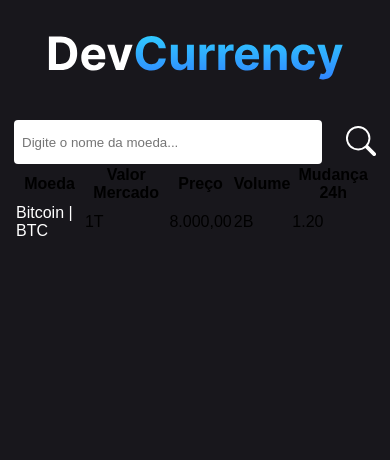
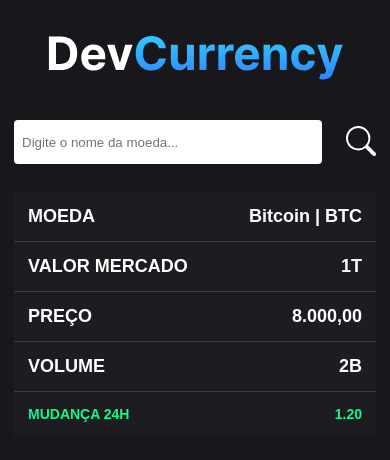
Before and after one commit to GilCarvalhal/criptoapp_react_typescript, a React (Vite) app: page / in a window 390 px wide. Shown: the top 460 px of the page. Built offline with nearby package versions, Linux system fonts and the light colour scheme.

Commit message:
Estilizando a lista

```diff
--- a/src/pages/home/home.module.css
+++ b/src/pages/home/home.module.css
@@ -20,3 +20,103 @@
 .form button {
   background: transparent;
 }
+
+table {
+  border-collapse: separate;
+  border-spacing: 0 14px;
+  margin: 0;
+  padding: 0;
+  width: 100%;
+  table-layout: fixed;
+}
+
+table caption {
+  font-size: 16px;
+  margin: 0.5em 0 0.75em;
+}
+
+th {
+  color: #fff;
+}
+
+.tr {
+  background-color: #1d1c20;
+}
+
+td:first-child,
+th:first-child {
+  border-radius: 8px 0 0 8px;
+}
+
+td:first-child,
+th:first-child {
+  border-radius: 0 8px 8px 0;
+}
+
+table th,
+table td {
+  padding: 14px;
+  text-align: center;
+}
+
+.tdLabel {
+  font-weight: bold;
+  font-size: 18px;
+  color: #fff;
+}
+
+.tdProfit {
+  color: #12f98a;
+  font-weight: bold;
+}
+
+.tdLoss {
+  color: #f91257;
+  font-weight: bold;
+}
+
+/* RESPONSIVIDADE TABELA */
+@media screen and (max-width: 600px) {
+  table {
+    border: 0;
+  }
+
+  table thead {
+    border: none;
+    clip: rect(0 0 0 0);
+    height: 1px;
+    margin: -1px;
+    overflow: hidden;
+    position: absolute;
+    width: 1px;
+    padding: 0;
+  }
+
+  table td {
+    border-bottom: 1px solid rgba(221, 221, 2221, 0.17);
+    display: block;
+    text-align: right;
+    font-size: 14px;
+  }
+
+  table td::before {
+    content: attr(data-label);
+    float: left;
+    font-weight: bold;
+    text-transform: uppercase;
+  }
+
+  table td:last-child {
+    border-bottom: 0;
+  }
+
+  td:first-child,
+  th:first-child {
+    border-radius: 0;
+  }
+
+  td:first-child,
+  th:first-child {
+    border-radius: 0;
+  }
+}
--- a/src/pages/home/index.tsx
+++ b/src/pages/home/index.tsx
@@ -45,7 +45,7 @@ export function Home() {
               2B
             </td>
 
-            <td className={styles.tdLabel} data-label="Mudança 24h">
+            <td className={styles.tdProfit} data-label="Mudança 24h">
               <span>1.20</span>
             </td>
           </tr>
```
Lines whose indentation alone changed are shown as unchanged.
